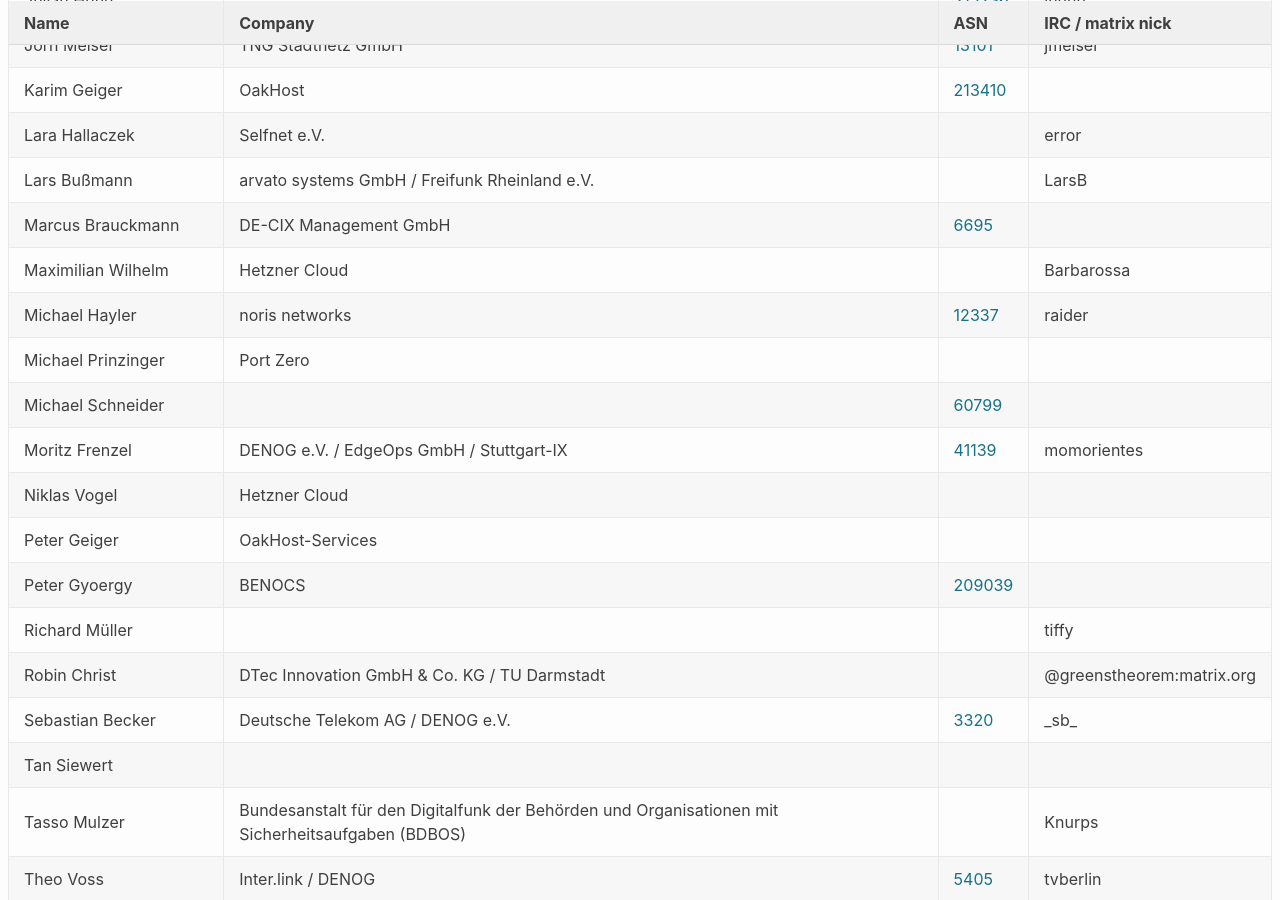
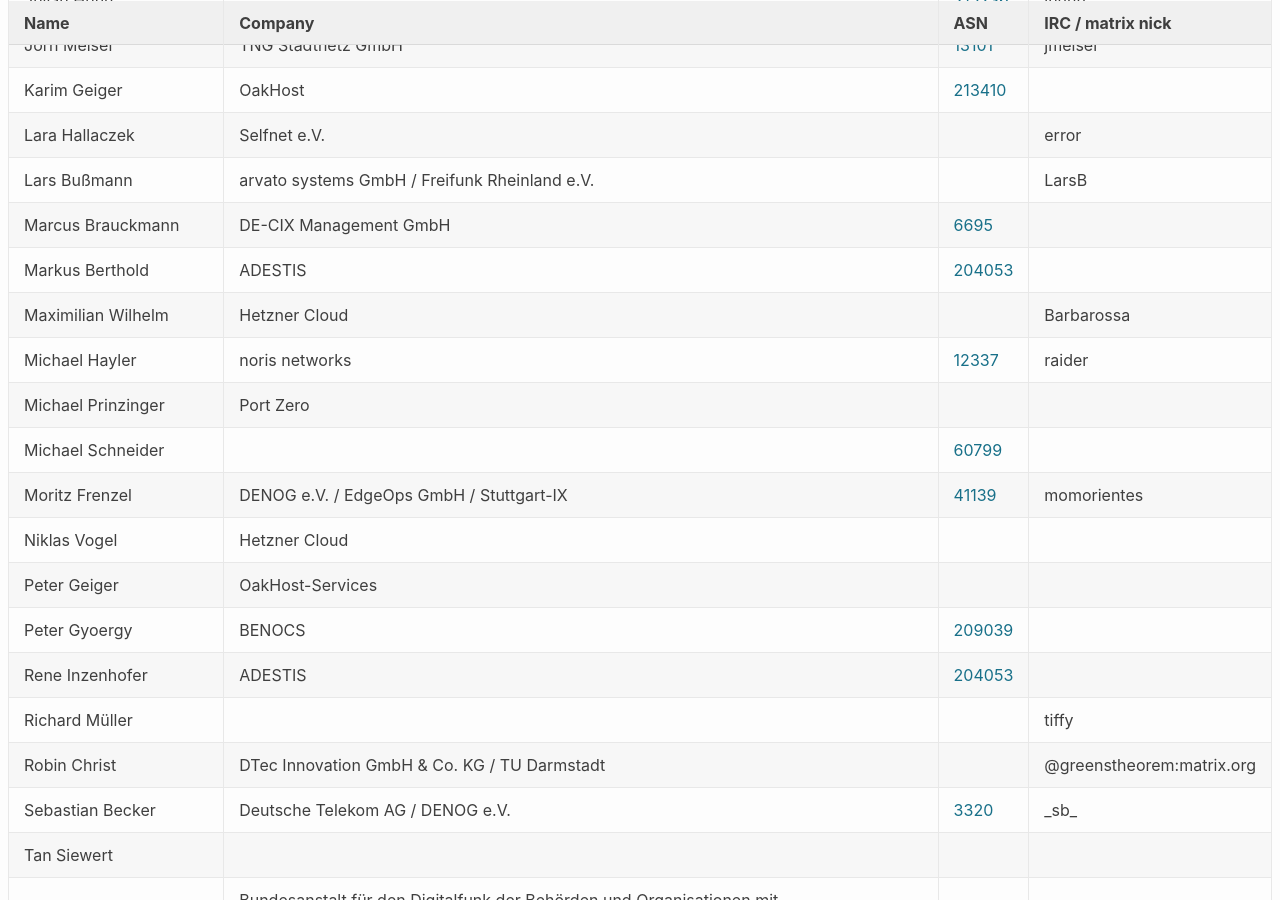
Before and after one commit to denog/pretix-attendeelist, a Jekyll site: the page built from denog17/index.markdown, in a window 1280 px wide and 900 px high, scrolled down 943 px. Built offline with Jekyll 4.4.1, drawn with Linux system fonts in a browser that asks for light colours.

Commit message:
Latest data: Tue Apr 29 10:11:11 UTC 2025

```diff
--- a/_data/attendees_denog17_onsite.json
+++ b/_data/attendees_denog17_onsite.json
@@ -132,6 +132,12 @@
     "asn": "6695"
   },
   {
+    "name": "Markus Berthold",
+    "company": "ADESTIS",
+    "irc": null,
+    "asn": "204053"
+  },
+  {
     "name": "Maximilian Wilhelm",
     "company": "Hetzner Cloud",
     "irc": "Barbarossa",
@@ -178,6 +184,12 @@
     "company": "BENOCS",
     "irc": null,
     "asn": "209039"
+  },
+  {
+    "name": "Rene Inzenhofer",
+    "company": "ADESTIS",
+    "irc": null,
+    "asn": "204053"
   },
   {
     "name": "Richard Müller",
```
